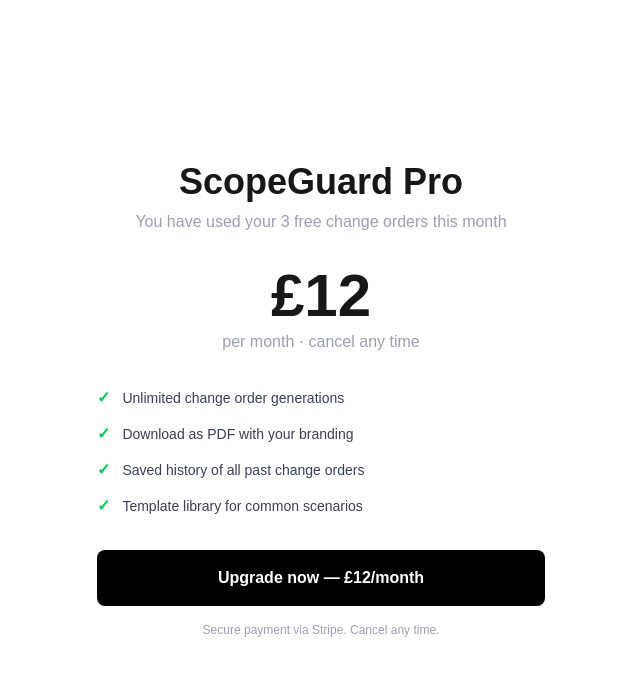
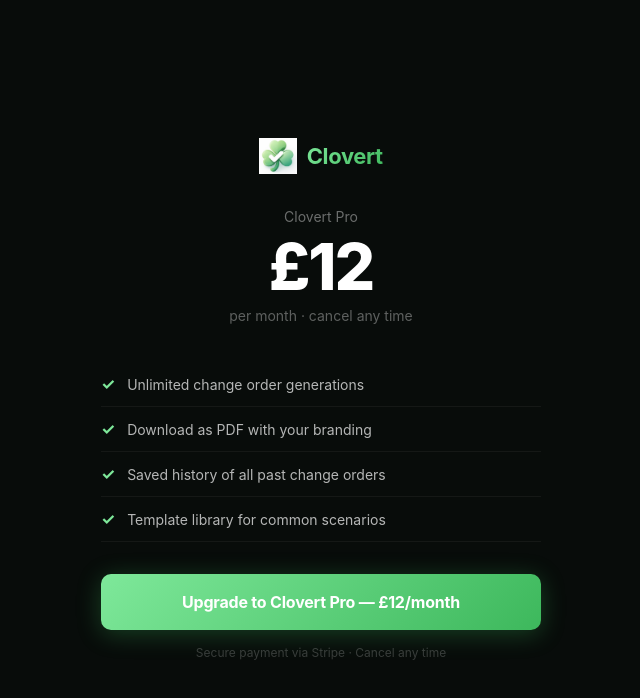
Before and after one commit to clovertapp/clovert, a Next.js app: page /upgrade in a window 1280 px wide. Shown: the top 698 px of the page, without its empty margins (319-959 px from the left). Built offline with nearby package versions, Linux system fonts and the light colour scheme.

Commit message:
rebrand upgrade page

```diff
--- a/app/upgrade/page.js
+++ b/app/upgrade/page.js
@@ -7,34 +7,38 @@
   ]
 
   return (
-    <main className="min-h-screen bg-white flex items-center justify-center px-6">
-      <div className="max-w-md w-full text-center">
-        <div className="text-4xl font-bold mb-2">ScopeGuard Pro</div>
-        <div className="text-gray-400 mb-8">You have used your 3 free change orders this month</div>
+    <main style={{ minHeight: '100vh', background: '#080C0A', display: 'flex', alignItems: 'center', justifyContent: 'center', padding: '40px', fontFamily: '-apple-system, BlinkMacSystemFont, sans-serif' }}>
+      <div style={{ maxWidth: '440px', width: '100%', textAlign: 'center' }}>
 
-        <div className="text-6xl font-bold mb-1">£12</div>
-        <div className="text-gray-400 mb-8">per month · cancel any time</div>
+        <div style={{ display: 'flex', alignItems: 'center', justifyContent: 'center', gap: '10px', marginBottom: '32px' }}>
+          <img src="/logo.png" alt="Clovert" style={{ height: '36px', width: 'auto' }} />
+          <span style={{ fontSize: '22px', fontWeight: '700', letterSpacing: '-0.4px', background: 'linear-gradient(135deg, #7EE89A, #3DB85C)', WebkitBackgroundClip: 'text', WebkitTextFillColor: 'transparent' }}>Clovert</span>
+        </div>
 
-        <ul className="text-left space-y-3 mb-8">
+        <div style={{ fontSize: '14px', color: 'rgba(255,255,255,0.4)', marginBottom: '8px' }}>Clovert Pro</div>
+        <div style={{ fontSize: '64px', fontWeight: '800', color: '#fff', letterSpacing: '-2px', lineHeight: '1', marginBottom: '6px' }}>£12</div>
+        <div style={{ fontSize: '14px', color: 'rgba(255,255,255,0.35)', marginBottom: '36px' }}>per month · cancel any time</div>
+
+        <ul style={{ listStyle: 'none', padding: 0, marginBottom: '32px', textAlign: 'left' }}>
           {features.map(f => (
-            <li key={f} className="flex items-center gap-3 text-gray-700 text-sm">
-              <span className="text-green-500 font-bold text-base">✓</span>
+            <li key={f} style={{ display: 'flex', alignItems: 'center', gap: '12px', padding: '10px 0', borderBottom: '1px solid rgba(255,255,255,0.05)', fontSize: '14px', color: 'rgba(255,255,255,0.7)' }}>
+              <span style={{ color: '#7EE89A', fontWeight: '700', fontSize: '16px' }}>✓</span>
               {f}
             </li>
           ))}
         </ul>
 
-        {/* Replace the href with your Stripe Payment Link from Step 14 */}
         <a
-          href="https://buy.stripe.com/test_9B614o0677Kq5Yx3Yp6EU00"
-          className="block w-full bg-black text-white py-4 rounded-lg font-semibold text-base hover:bg-gray-800 transition-colors"
+          href="https://buy.stripe.com/REPLACE_WITH_YOUR_LINK"
+          style={{ display: 'block', width: '100%', background: 'linear-gradient(135deg, #7EE89A, #3DB85C)', color: '#fff', padding: '16px', borderRadius: '10px', textDecoration: 'none', fontWeight: '700', fontSize: '16px', letterSpacing: '-0.2px', boxShadow: '0 4px 24px rgba(61,184,92,0.3)', marginBottom: '14px' }}
         >
-          Upgrade now — £12/month
+          Upgrade to Clovert Pro — £12/month
         </a>
 
-        <p className="text-gray-400 text-xs mt-4">
-          Secure payment via Stripe. Cancel any time.
+        <p style={{ fontSize: '12px', color: 'rgba(255,255,255,0.2)' }}>
+          Secure payment via Stripe · Cancel any time
         </p>
+
       </div>
     </main>
   )
```
